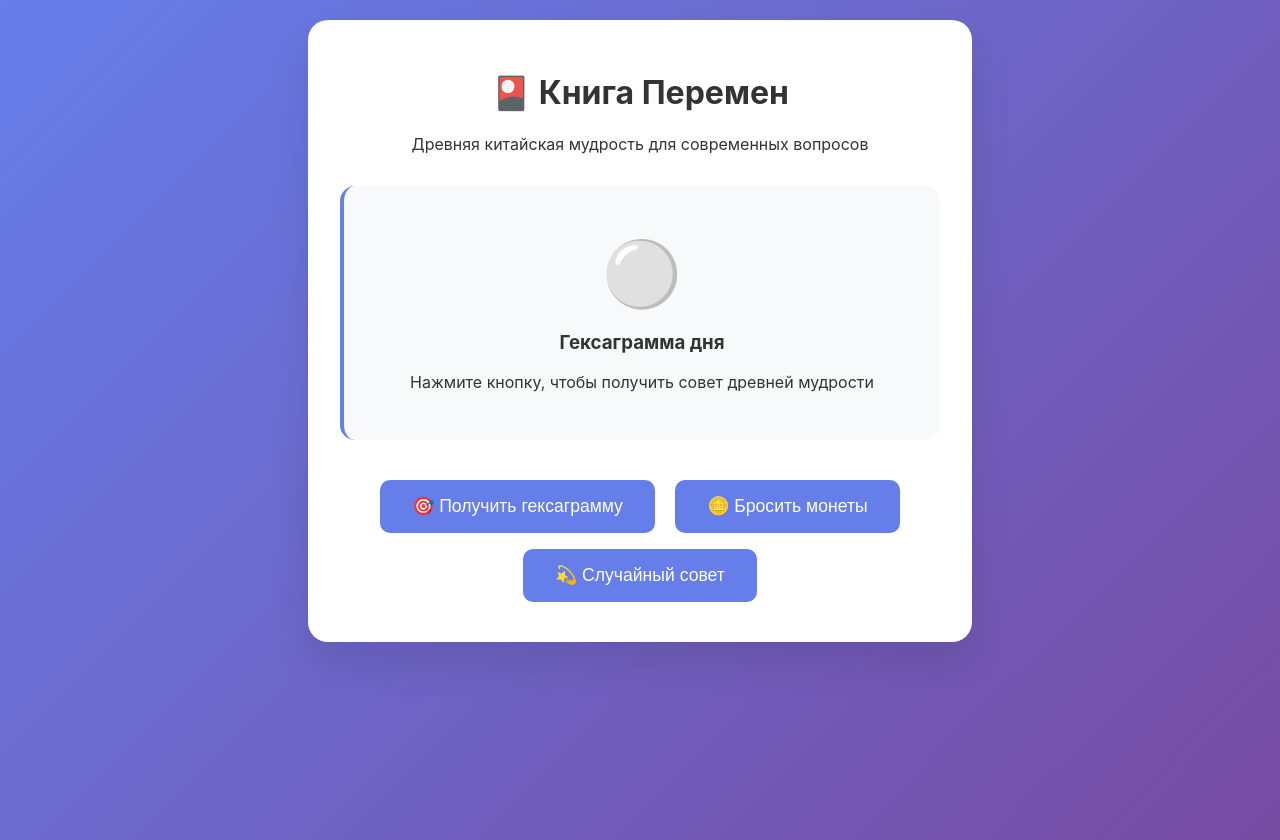
After one commit to skifberg/PsyNote, a FastAPI app: template backend/app/templates/iching.html in a window 1280 px wide. The commit adds this page. Run offline with FastAPI, Linux system fonts and the light colour scheme; the template is opened without the code that fills it, so the values that code supplies are empty.

Commit message:
feat: add working main page with decision gate
- Created basic FastAPI server structure
- Added main page with 3 choice buttons
- Implemented IChing API endpoint skeleton
- Setup HTML templates and static files
- Main page now accessible at http://localhost:8001

```diff
--- a/backend/app/main.py
+++ b/backend/app/main.py
@@ -2,12 +2,22 @@ from fastapi import FastAPI, Request
 from fastapi.responses import HTMLResponse
 from fastapi.staticfiles import StaticFiles
 from fastapi.templating import Jinja2Templates
+
+# Пробуем такой импорт
+try:
+    from api import iching
+except ImportError:
+    # Если не работает, пробуем относительный импорт
+    from .api import iching
 
 app = FastAPI(title="PsyNote API", version="1.0.0")
 
 # Настройка статических файлов и шаблонов
 app.mount("/static", StaticFiles(directory="static"), name="static")
 templates = Jinja2Templates(directory="templates")
+
+# Подключаем роутер
+app.include_router(iching.router)
 
 @app.get("/", response_class=HTMLResponse)
 async def root(request: Request):
--- /dev/null
+++ b/backend/app/static/iching.js
@@ -0,0 +1,49 @@
+async function getHexagram() {
+    try {
+        const response = await fetch('/api/iching/random-hexagram');
+        const data = await response.json();
+
+        document.getElementById('hexagramSymbol').textContent = data.data.symbol || '⚪';
+        document.getElementById('hexagramName').textContent =
+            `${data.data.number}. ${data.data.name}`;
+        document.getElementById('adviceText').textContent =
+            `${data.data.meaning}\n\nСовет: ${data.data.advice}`;
+
+    } catch (error) {
+        console.error('Error:', error);
+    }
+}
+
+async function castCoins() {
+    try {
+        const response = await fetch('/api/iching/cast-hexagram');
+        const data = await response.json();
+
+        const coins = data.coins_result.map(coin => coin === 2 ? '⚪' : '⚫').join(' ');
+
+        document.getElementById('hexagramSymbol').textContent = data.hexagram.symbol;
+        document.getElementById('hexagramName').textContent =
+            `${data.hexagram.number}. ${data.hexagram.name}`;
+        document.getElementById('adviceText').innerHTML =
+            `Монеты: <span class="coins-result">${coins}</span><br>
+             Тип линии: ${data.line_type}<br><br>
+             ${data.hexagram.meaning}`;
+
+    } catch (error) {
+        console.error('Error:', error);
+    }
+}
+
+async function getAdvice() {
+    try {
+        const response = await fetch('/api/iching/random-advice');
+        const data = await response.json();
+
+        document.getElementById('hexagramSymbol').textContent = '💫';
+        document.getElementById('hexagramName').textContent = 'Совет судьбы';
+        document.getElementById('adviceText').textContent = data.data;
+
+    } catch (error) {
+        console.error('Error:', error);
+    }
+}
--- /dev/null
+++ b/backend/app/templates/iching.html
@@ -0,0 +1,89 @@
+<!DOCTYPE html>
+<html lang="ru">
+<head>
+    <meta charset="UTF-8">
+    <meta name="viewport" content="width=device-width, initial-scale=1.0">
+    <title>Книга Перемен - PsyNote</title>
+    <style>
+        body {
+            font-family: 'SF Pro Display', -apple-system, BlinkMacSystemFont, sans-serif;
+            background: linear-gradient(135deg, #667eea 0%, #764ba2 100%);
+            min-height: 100vh;
+            margin: 0;
+            padding: 20px;
+            color: #333;
+        }
+
+        .container {
+            max-width: 600px;
+            margin: 0 auto;
+            background: white;
+            border-radius: 20px;
+            padding: 2rem;
+            box-shadow: 0 20px 40px rgba(0,0,0,0.1);
+            text-align: center;
+        }
+
+        .hexagram-symbol {
+            font-size: 4rem;
+            margin: 1rem 0;
+        }
+
+        .advice-card {
+            background: #f8f9fa;
+            padding: 2rem;
+            border-radius: 15px;
+            margin: 2rem 0;
+            border-left: 4px solid #667eea;
+        }
+
+        .btn {
+            background: #667eea;
+            color: white;
+            padding: 1rem 2rem;
+            border: none;
+            border-radius: 10px;
+            cursor: pointer;
+            font-size: 1.1rem;
+            margin: 0.5rem;
+            transition: transform 0.2s;
+        }
+
+        .btn:hover {
+            transform: translateY(-2px);
+        }
+
+        .coins-result {
+            font-family: monospace;
+            font-size: 1.2rem;
+            margin: 1rem 0;
+        }
+    </style>
+</head>
+<body>
+    <div class="container">
+        <h1>🎴 Книга Перемен</h1>
+        <p>Древняя китайская мудрость для современных вопросов</p>
+
+        <div class="advice-card" id="adviceCard">
+            <div class="hexagram-symbol" id="hexagramSymbol">⚪</div>
+            <h3 id="hexagramName">Гексаграмма дня</h3>
+            <p id="adviceText">Нажмите кнопку, чтобы получить совет древней мудрости</p>
+        </div>
+
+        <button class="btn" onclick="getHexagram()">
+            🎯 Получить гексаграмму
+        </button>
+
+        <button class="btn" onclick="castCoins()">
+            🪙 Бросить монеты
+        </button>
+
+        <button class="btn" onclick="getAdvice()">
+            💫 Случайный совет
+        </button>
+    </div>
+
+    <script src="/static/iching.js"></script>
+</body>
+</html>
--- a/backend/app/templates/index.html
+++ b/backend/app/templates/index.html
@@ -1,6 +1,8 @@
 <!DOCTYPE html>
-<html>
+<html lang="ru">
 <head>
+    <meta charset="UTF-8">
+    <meta name="viewport" content="width=device-width, initial-scale=1.0">
     <title>PsyNote - Психологический помощник</title>
     <link rel="stylesheet" href="/static/style.css">
 </head>
@@ -10,6 +12,7 @@
         <div class="decision-gate">
             <button onclick="selectChoice('self-analysis')">Я понимаю, что со мной происходит</button>
             <button onclick="selectChoice('testing')">Я затрудняюсь определить проблему</button>
+            <button onclick="selectChoice('iching')">🎴 Книга Перемен</button>
         </div>
     </div>
     <script src="/static/script.js"></script>
```
Also changed, not shown: backend/app/api/iching.py (added, +22 -0 lines), backend/app/data/iching_data.json (added, +46 -0 lines), backend/app/data/wisdom.json (added, +31 -0 lines), backend/app/static/script.js (+18 -0 lines), backend/app/static/style.css (+40 -0 lines), backend/requirements.txt (+9 -3 lines), 3 other files.
